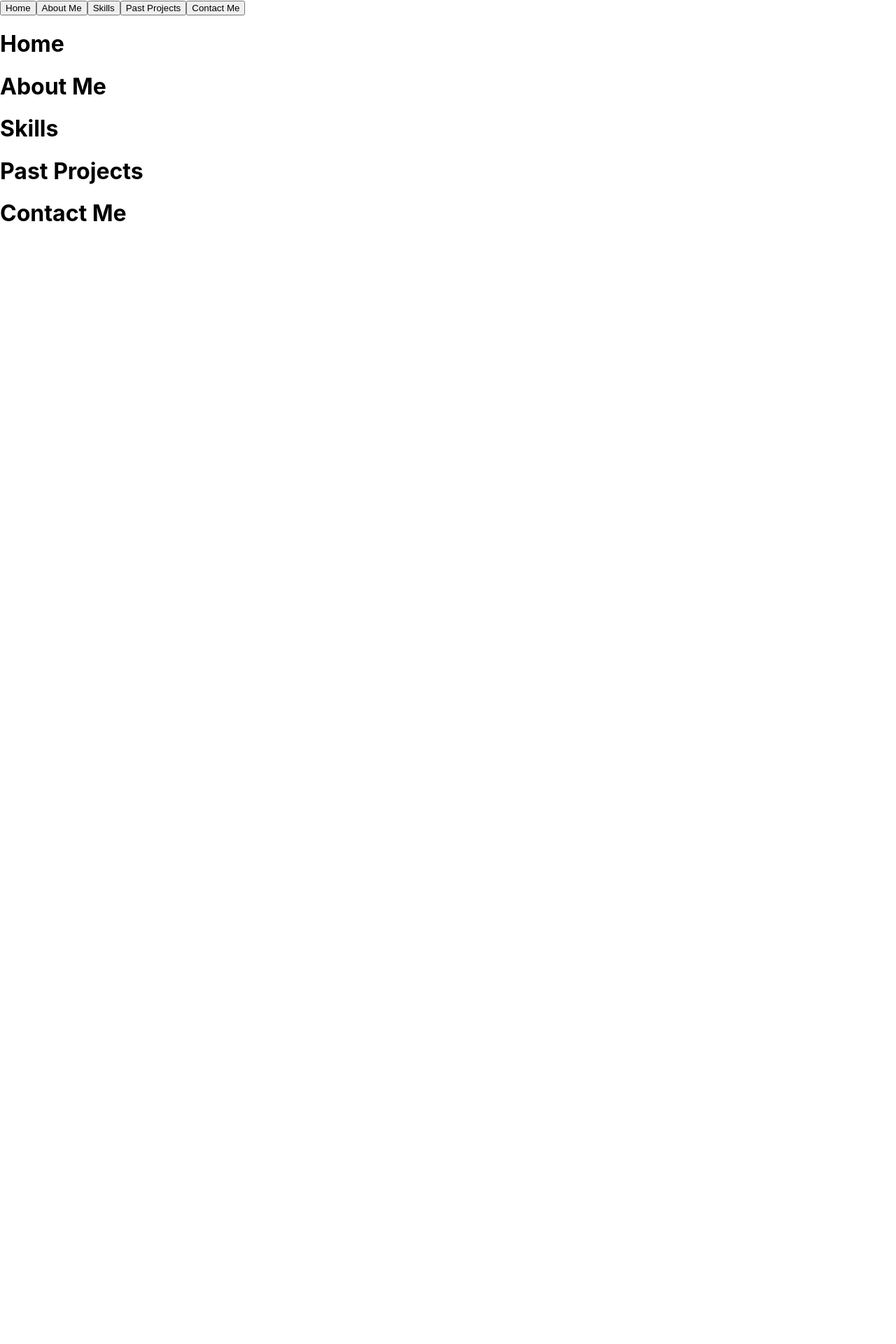
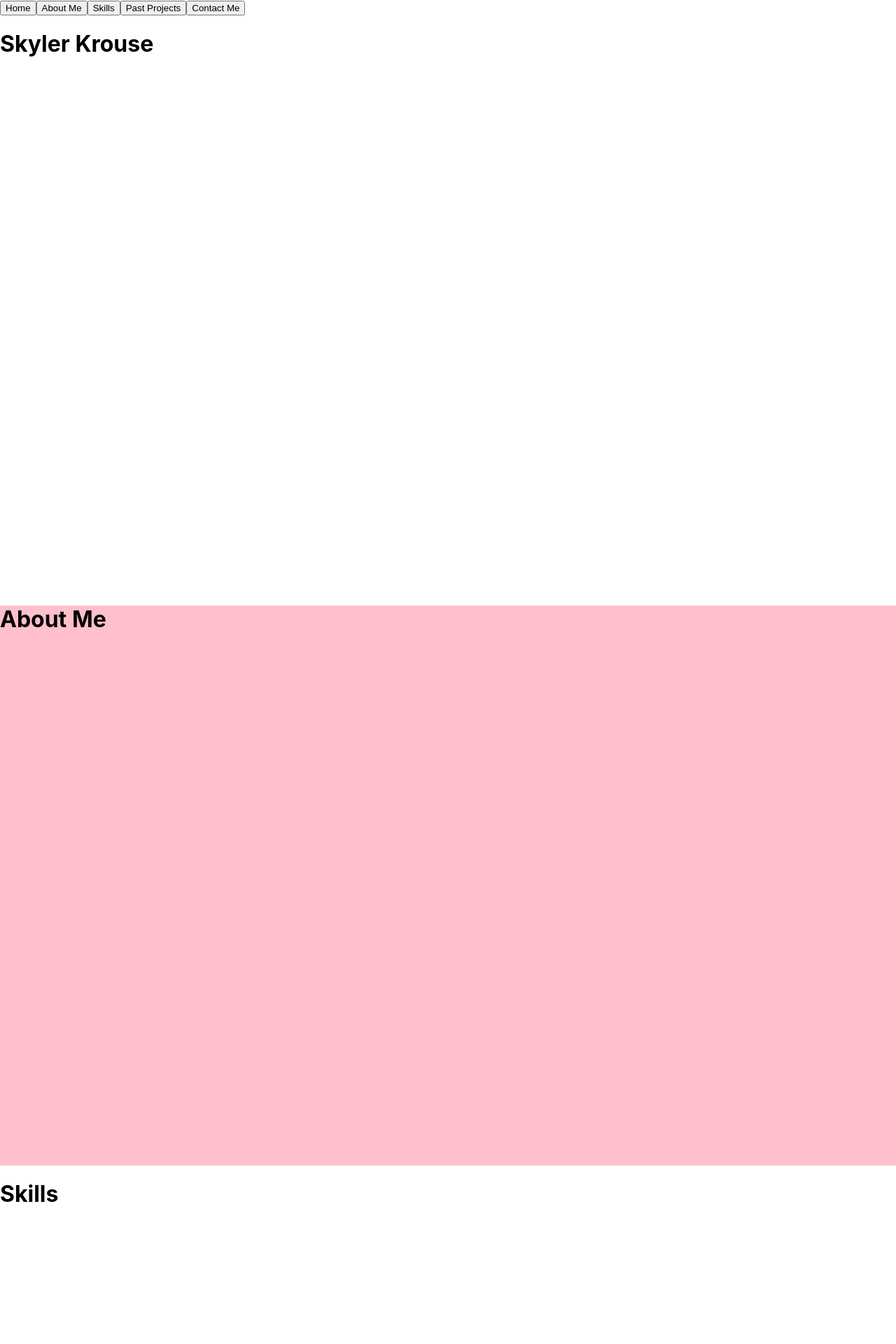
Before and after one commit to smk362/portfolio, a React (Create React App) app in the folder portfolio/: page / in a window 1280 px wide. Shown: the top 1920 px of the page at 70% size. Before the commit the page ends 800 px from the top, so only its background shows below. Built offline with nearby package versions, Linux system fonts and the light colour scheme.

Commit message:
autoscroll for full page sections

```diff
--- a/portfolio/src/components/Navbar.js
+++ b/portfolio/src/components/Navbar.js
@@ -9,17 +9,23 @@ const tabs = [
 export default function Navbar() {
 
   const nav = tabs.map(tab =>
-    <button key={tab.id} onClick={() => scrollTo(tab.text)}>
+    <button key={tab.id} onClick={() => scrollTo(tab.id)}>
       {tab.text}
     </button>
   );
 
   function scrollTo(scrollTo) {
-    console.log('Scroll to ' + scrollTo);
+    var element = document.getElementById(scrollTo);
+    element.scrollIntoView({ behavior: "smooth" });
   }
 
   return (
-    <div>
+    <div
+      style={{
+        position: "sticky",
+        top: 0
+      }}
+    >
       {nav}
     </div>
   );
--- a/portfolio/src/sections/About.js
+++ b/portfolio/src/sections/About.js
@@ -1,5 +1,11 @@
 export default function Home() {
   return (
-    <h1>About Me</h1>
+    <div id="about" className="section"
+      style={{
+        background: "pink"
+      }}
+    >
+      <h1>About Me</h1>
+    </div>
   );
 }
--- a/portfolio/src/sections/Contact.js
+++ b/portfolio/src/sections/Contact.js
@@ -1,5 +1,7 @@
 export default function Home() {
   return (
-    <h1>Contact Me</h1>
+    <div id="contact" className="section">
+      <h1>Contact Me</h1>
+    </div>
   );
 }
--- a/portfolio/src/sections/Home.js
+++ b/portfolio/src/sections/Home.js
@@ -1,5 +1,9 @@
+import '../style.css'
+
 export default function Home() {
   return (
-    <h1>Home</h1>
+    <div id="home" className="section">
+      <h1>Skyler Krouse</h1>
+    </div>
   );
 }
--- a/portfolio/src/sections/Projects.js
+++ b/portfolio/src/sections/Projects.js
@@ -1,5 +1,7 @@
 export default function Home() {
   return (
-    <h1>Past Projects</h1>
+    <div id="projects" className="section">
+      <h1>Past Projects</h1>
+    </div>
   );
 }
--- a/portfolio/src/sections/Skills.js
+++ b/portfolio/src/sections/Skills.js
@@ -1,5 +1,7 @@
 export default function Home() {
   return (
-    <h1>Skills</h1>
+    <div id="skills" className="section">
+      <h1>Skills</h1>
+    </div>
   );
 }
--- /dev/null
+++ b/portfolio/src/style.css
@@ -0,0 +1,3 @@
+.section {
+  height: 100VH;
+}
```
